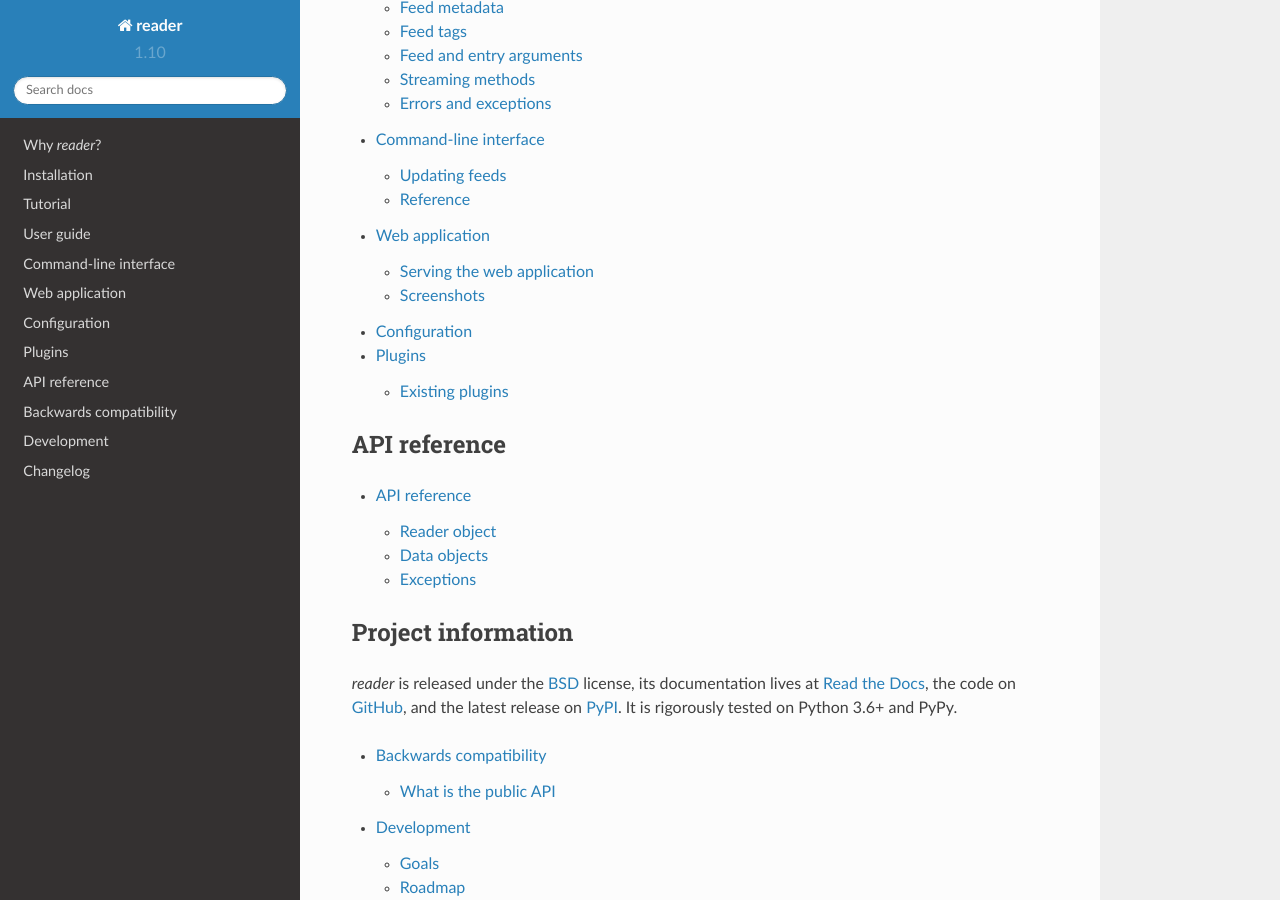
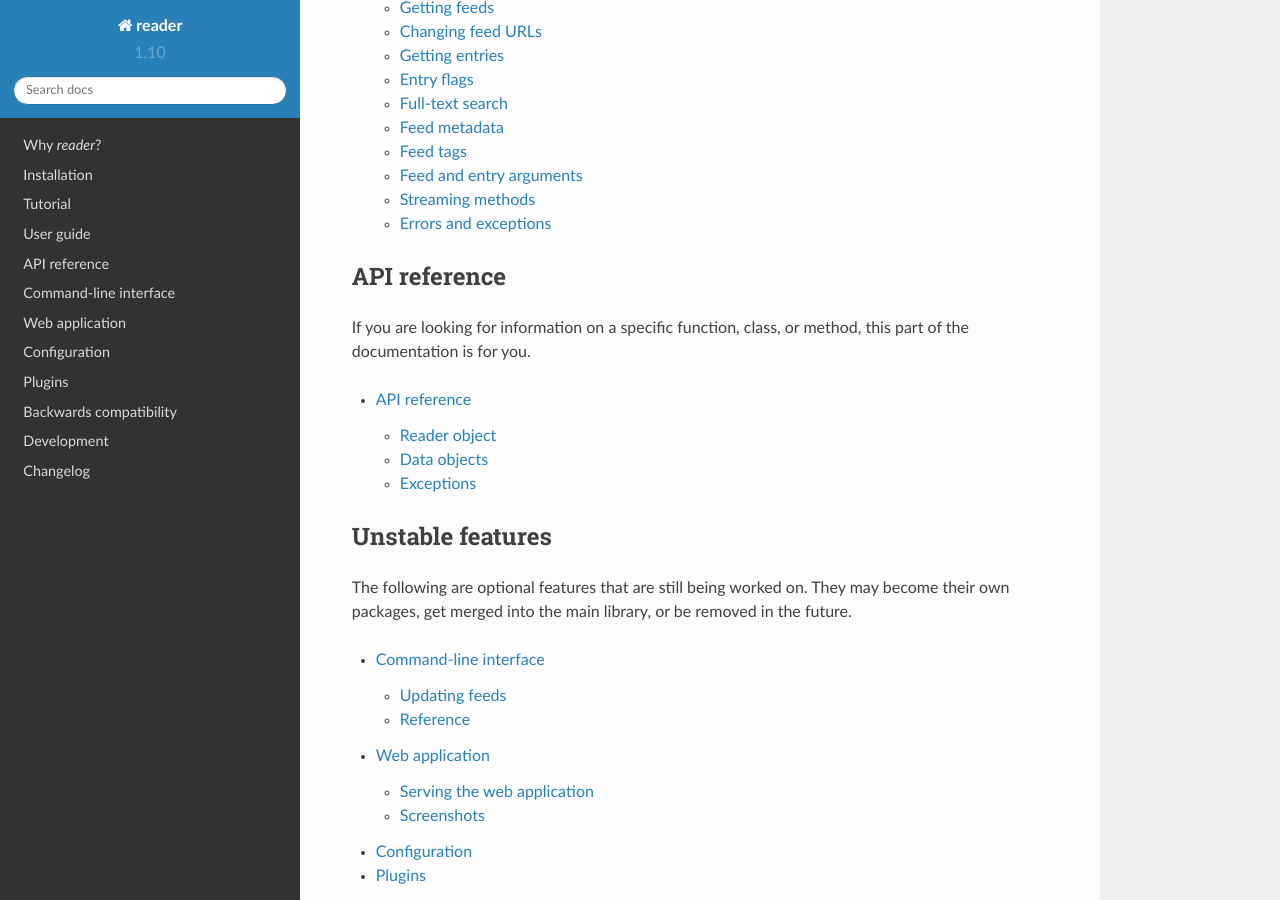
Before and after one commit to Alcides1123/reader, a Sphinx documentation site: the page built from docs/index.rst, in a window 1280 px wide and 900 px high, scrolled down 2330 px. Built offline with Sphinx 7.4.7 and the Read the Docs theme 2.0.0, drawn with Linux system fonts in a browser that asks for light colours; some of the changed text lies outside the part shown.

Commit message:
More why, minor other fixes.
For #194.

```diff
--- a/README.rst
+++ b/README.rst
@@ -2,7 +2,7 @@
 
 **reader** is a Python feed reader library.
 
-It is designed to allow writing feed reader applications
+It aims to allow writing feed reader applications
 without any business code,
 and without enforcing a dependency on a particular framework.
 
--- a/docs/guide.rst
+++ b/docs/guide.rst
@@ -375,7 +375,7 @@ or an :class:`Entry` (or :class:`EntrySearchResult`) object.
 Streaming methods
 -----------------
 
-Most methods that return iterables
+All methods that return iterables
 (:meth:`~Reader.get_feeds()`, :meth:`~Reader.get_entries()` etc.)
 generate the results lazily.
 
--- a/docs/index.rst
+++ b/docs/index.rst
@@ -18,6 +18,8 @@ Features
 Quickstart
 ----------
 
+What does it look like? Here is an example of *reader* in use:
+
 .. include:: ../README.rst
   :start-after: begin-usage
   :end-before: end-usage
@@ -26,6 +28,8 @@ Quickstart
 User guide
 ----------
 
+This part of the documentation guides you through all of the library’s usage patterns.
+
 .. toctree::
     :maxdepth: 2
 
@@ -33,19 +37,34 @@ User guide
     install
     tutorial
     guide
-    cli
-    app
-    config
-    plugins
 
 
 API reference
 -------------
 
+If you are looking for information on a specific function, class, or method,
+this part of the documentation is for you.
+
 .. toctree::
     :maxdepth: 2
 
     api
+
+
+Unstable features
+-----------------
+
+The following are optional features that are still being worked on.
+They may become their own packages, get merged into the main library,
+or be removed in the future.
+
+.. toctree::
+    :maxdepth: 2
+
+    cli
+    app
+    config
+    plugins
 
 
 Project information
```
Also changed, not shown: docs/why.rst (+33 -10 lines).
